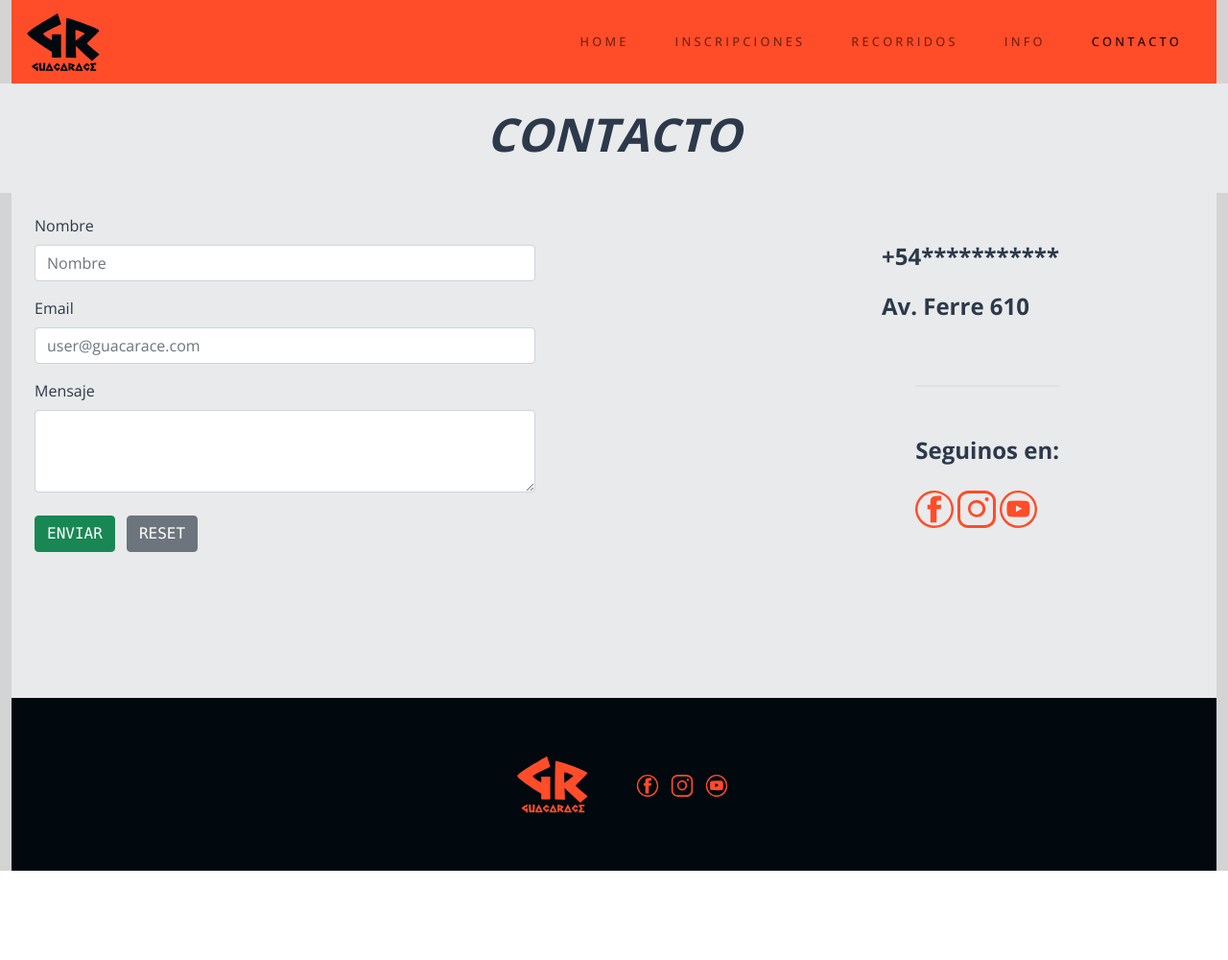
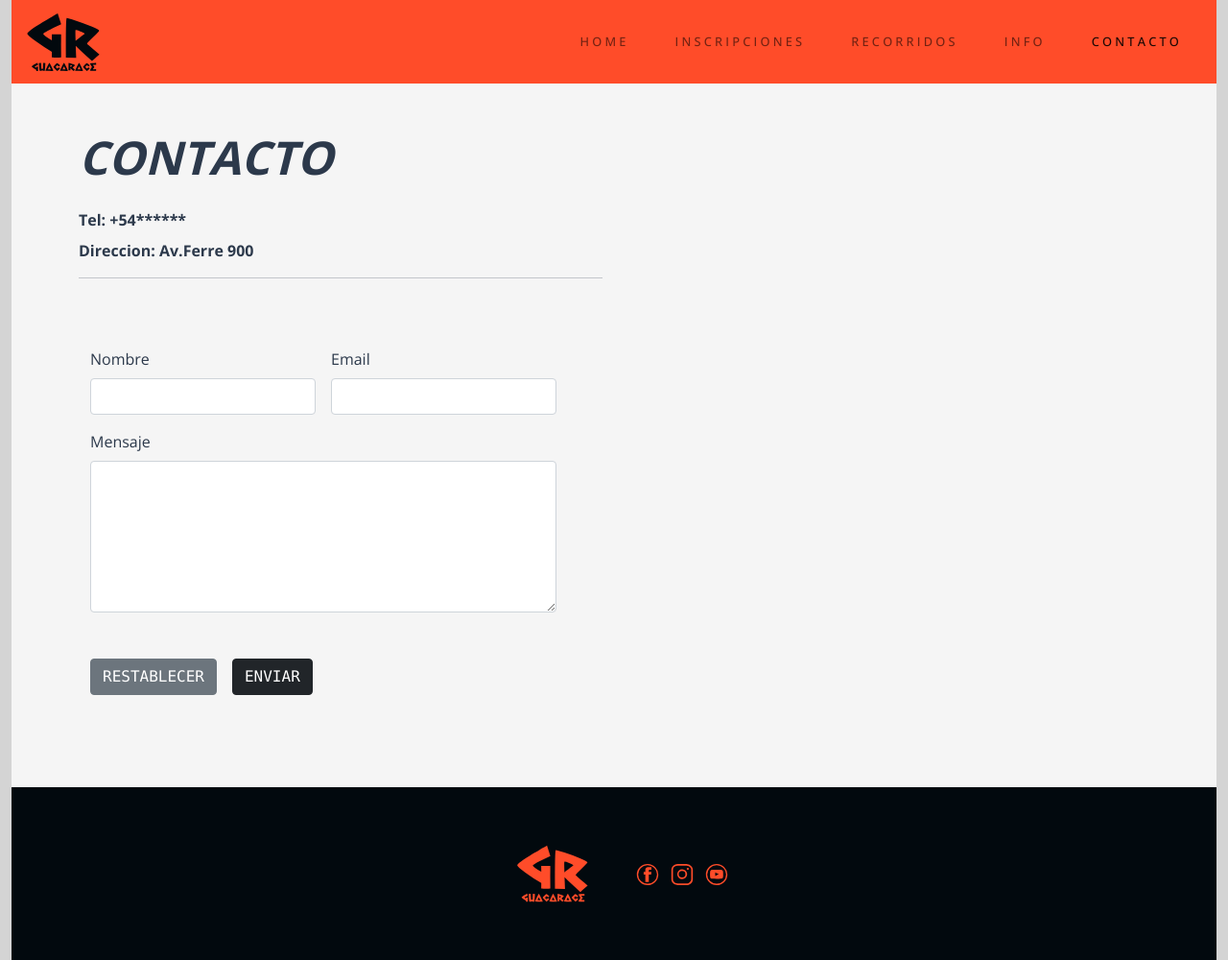
Before and after one commit to diegodg91/Proyecto_GuacaRace, a website: page pages/contacto.html in a window 1280 px wide. Shown: the whole page at 96% size. Before the commit the page ends 907 px from the top, so only its background shows below. Drawn offline with nearby package versions, Linux system fonts and the light colour scheme; files whose address does not match are found by name.

Commit message:
maquetacion formulario de contacto

```diff
--- a/pages/contacto.html
+++ b/pages/contacto.html
@@ -71,49 +71,65 @@
 
 
     <section class="contacto">
-      <div class="row align-items-center bg-gray">
-        <div class="col-12">
-          <h1 class="title-l fc-brand-2 pt-4 pb-4 text-center">contacto</h1>
-        </div>
-      </div>
-
-      <div class="row container contacto__form">
-        <div class="col-12 col-md-6">
-          <div>
-            <div class="mb-3">
-              <label for="exampleFormControlInput1" class="form-label">Nombre</label>
-              <input type="text" class="form-control" placeholder="Nombre" aria-label="First name" />
-            </div>
-            <div class="mb-3">
-              <label for="exampleFormControlInput1" class="form-label">Email</label>
-              <input type="email" class="form-control" id="exampleFormControlInput1" placeholder="user@guacarace.com" />
-            </div>
-            <div class="mb-3">
-              <label for="exampleFormControlTextarea1" class="form-label">Mensaje</label>
-              <textarea class="form-control" id="exampleFormControlTextarea1" rows="3"></textarea>
-            </div>
-          </div>
-
-          <div class="align-items-center mt-4">
-            <input class="btn btn-success font-monospace text-uppercase me-1" type="submit" value="enviar">
-            <input class="btn btn-secondary font-monospace text-uppercase ms-1" type="reset" value="reset">
+      <div class="container">
+        <div class="row">
+          <div class="col-sm-12 col-md-6 mt-5">
+            <h1 class="title-l pb-2">contacto</h1>
+            <span class="d-block pt-2 text-justify fw-bold">Tel: +54******</span>
+            <span class="d-block pt-2 text-start fw-bold">Direccion: Av.Ferre 900</span>
+            <hr>
           </div>
         </div>
 
-        <div class="col-12 col-md-6 d-flex justify-content-center flex-column align-items-md-end align-items-sm-start">
-          <div class="mt-5 fs-4 fw-bold">
-            <p>+54***********</p>
-            <p>Av. Ferre 610</p>
+
+        <div class="row mx-auto">
+          <!-- content contact -->
+          <div class="col-sm-12 col-md-6 pt-2 pb-5">
+            <form class="row g-3 pt-5 pe-5 pb-5 rounded needs-validation" novalidate>
+
+              <div class="col-md-6">
+                <label for="nombre" class="form-label">Nombre</label>
+                <input id="nombre" name="nombre" type="text" class="form-control" required>
+                <div class="valid-feedback">Completo</div>
+                <div class="invalid-feedback">Complete los datos</div>
+              </div>
+
+              <div class="col-sm-12 col-md-6">
+                <label for="email" class="form-label">Email</label>
+                <input id="email" name="email" type="email" class="form-control" required>
+                <div class="valid-feedback">Completo</div>
+                <div class="invalid-feedback">Email incorrecto</div>
+              </div>
+
+              <div class="col-sm-12 col-md-12">
+                <label for="Textarea" class="form-label">Mensaje</label>
+                <textarea class="form-control" id="Textarea" rows="6" required></textarea>
+                <div class="valid-feedback">Correcto</div>
+                <div class="invalid-feedback">Escriba un mensaje</div>
+              </div>
+
+              <div class="col-12 mt-5">
+                <div class="row g-3">
+                  <div class="col-auto">
+                    <button type="reset" class="btn btn-secondary text-uppercase font-monospace">Restablecer</button>
+
+                  </div>
+                  <div class="col-auto">
+                    <button type="submit" class="btn btn-dark text-uppercase font-monospace">Enviar</button>
+                  </div>
+
+                </div>
+
+
+              </div>
+            </form>
           </div>
+          <!-- content contact -->
 
-          <div class="border-top border-2 social-icons pt-5 mt-5 mb-5 align-items-center">
-            <p class="fs-4 fw-bold mb-4">Seguinos en:</p>
-            <a href="#"><img src="../img/facebook.svg" alt="facebook" /></a>
-            <a href="#"><img src="../img/instagram.svg" alt="instagram" /></a>
-            <a href="#"><img src="../img/youtube.svg" alt="youtube" /></a>
-          </div>
         </div>
+
       </div>
+
     </section>
     <!-- Seccion contacto -->
 
@@ -143,6 +159,28 @@
     integrity="sha384-ka7Sk0Gln4gmtz2MlQnikT1wXgYsOg+OMhuP+IlRH9sENBO0LRn5q+8nbTov4+1p"
     crossorigin="anonymous"></script>
 
+  <script>
+    (function () {
+      'use strict'
+
+      // Fetch all the forms we want to apply custom Bootstrap validation styles to
+      var forms = document.querySelectorAll('.needs-validation')
+
+      // Loop over them and prevent submission
+      Array.prototype.slice.call(forms)
+        .forEach(function (form) {
+          form.addEventListener('submit', function (event) {
+            if (!form.checkValidity()) {
+              event.preventDefault()
+              event.stopPropagation()
+            }
+
+            form.classList.add('was-validated')
+          }, false)
+        })
+    })()
+  </script>
+
   <!-- Option 2: Separate Popper and Bootstrap JS -->
   <!--
     <script src="https://cdn.jsdelivr.net/npm/@popperjs/core@2.10.2/dist/umd/popper.min.js" integrity="sha384-7+zCNj/IqJ95wo16oMtfsKbZ9ccEh31eOz1HGyDuCQ6wgnyJNSYdrPa03rtR1zdB" crossorigin="anonymous"></script>
--- a/scss/partials/_contacto.scss
+++ b/scss/partials/_contacto.scss
@@ -1,8 +1,9 @@
 
 /*contacto*/
 .contacto {
+    width: 100%;
     min-height: 40rem;
-    background-color: $gray;
+    background-color: $white;
     color: $color-secundario;
 
     .contacto__form {
```
Also changed, not shown: css/styles.css.
